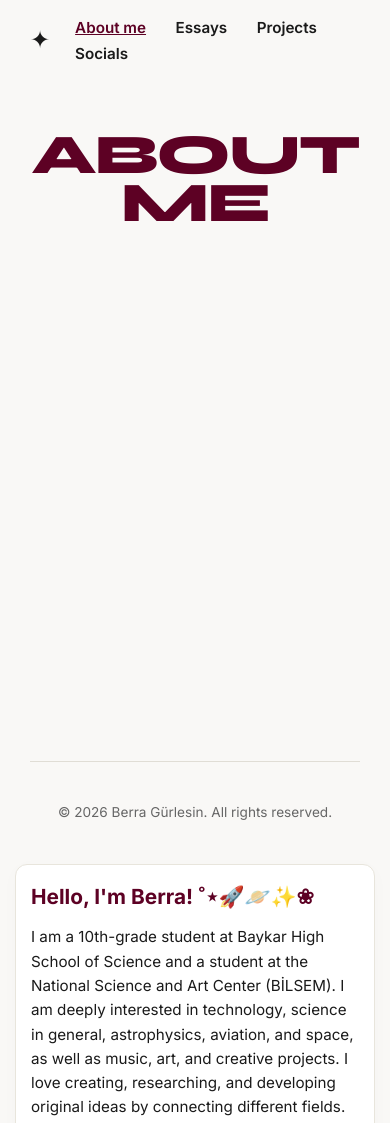
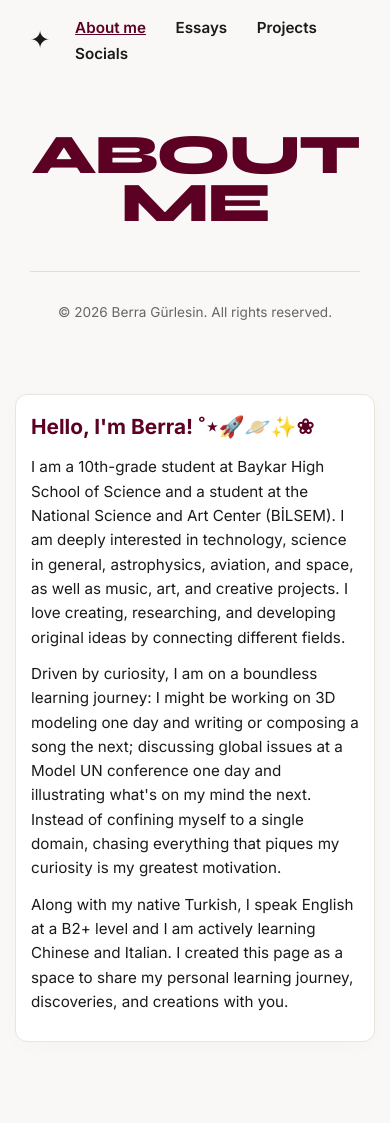
Before and after one commit to berragurlesin/my-website, a plain HTML site: page index.html in a window 390 px wide. Shown: the top 1123 px of the page. After the commit the page ends 1062 px from the top, so only its background shows below. Drawn offline with Linux system fonts and the light colour scheme.

Commit message:
Refactor CSS styles for improved organization

```diff
--- a/style.css
+++ b/style.css
@@ -286,7 +286,7 @@ footer {
 
 @media screen and (max-width: 768px) {
 
-    /* 1. Görselleri telefonda tamamen gizliyoruz */
+    /* 1. Görsel alanını kapatıyoruz */
     .scrapbook-canvas {
         display: none !important;
     }
@@ -295,7 +295,6 @@ footer {
     body, main, .container {
         display: flex !important;
         flex-direction: column !important;
-        min-height: 100vh !important;
         width: 100% !important;
         max-width: 100% !important;
         padding: 0 15px !important;
@@ -303,13 +302,10 @@ footer {
         box-sizing: border-box !important;
     }
 
-    /* 3. Biyografi kutusunu normal akışa oturtuyoruz (Sıra: 1) */
+    /* 3. BİYOGRAFİ METNİ - Üstte duracak (Sıra: 1) */
     .bio-single-block {
         display: block !important;
-        position: relative !important;
-        top: auto !important;
-        left: auto !important;
-        float: none !important;
+        position: static !important;
         order: 1 !important;
         width: 100% !important;
         max-width: 100% !important;
@@ -331,23 +327,22 @@ footer {
         margin-bottom: 12px !important;
     }
 
-    /* 4. FOOTER / COPYRIGHT KESİN ÇÖZÜM (Sıra: 2) */
+    /* 4. COPYRIGHT / FOOTER - En altta duracak (Sıra: 99) */
     footer,
     .footer,
     .copyright,
     [class*="copyright"],
     [id*="copyright"] {
         display: block !important;
-        position: relative !important;
+        position: static !important; /* Mutlak konumlandırmayı kaldırır */
         top: auto !important;
         bottom: auto !important;
         left: auto !important;
         right: auto !important;
         transform: none !important;
-        order: 2 !important;
-        margin-top: auto !important; /* Metin bittikten sonra sayfanın en altına iter */
-        padding-top: 40px !important;
-        padding-bottom: 20px !important;
+        order: 99 !important; /* Kesin olarak en sona atar */
+        margin-top: 40px !important;
+        margin-bottom: 20px !important;
         width: 100% !important;
         text-align: center !important;
         clear: both !important;
```
